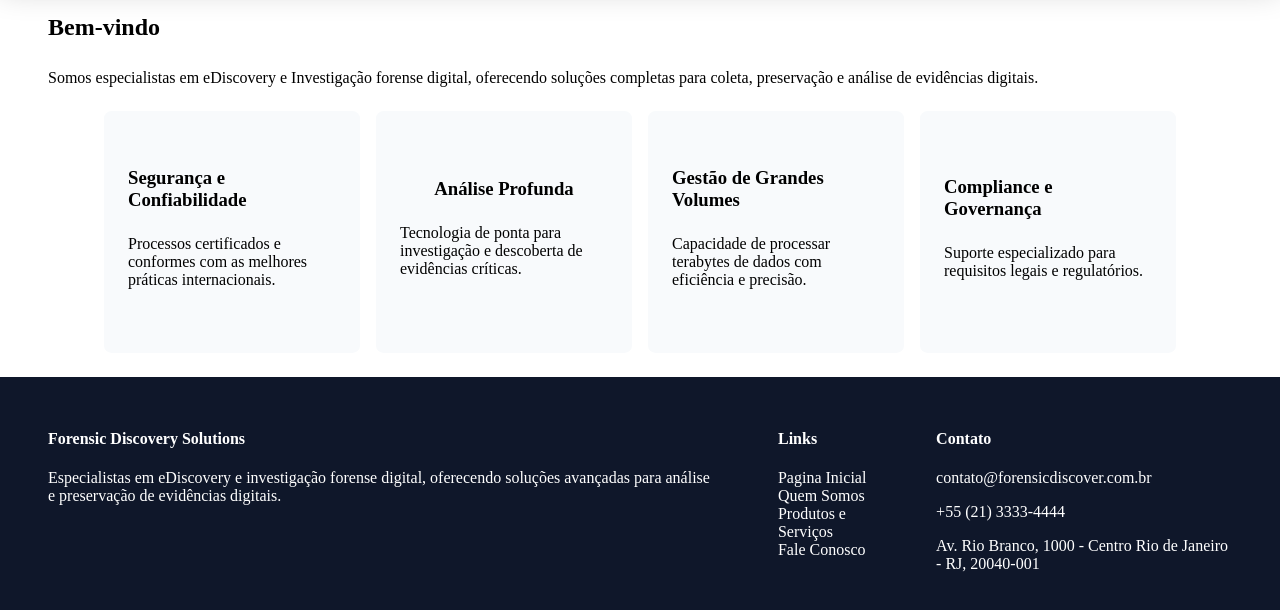
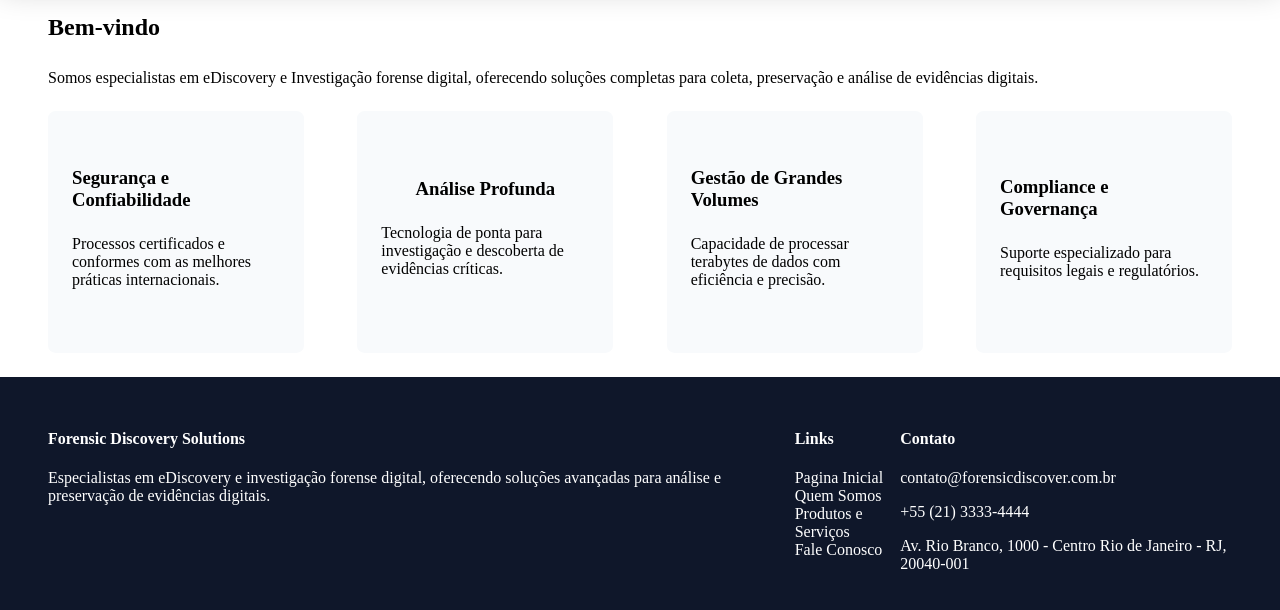
Before and after one commit to jpvilhena/Test-Web-Dev, a plain HTML site: page index.html in a window 1280 px wide. Shown: the part 602-1212 px from the top of the page. Drawn offline with Linux system fonts and the light colour scheme.

Commit message:
fixed flex issues on index css

```diff
--- a/styles.css
+++ b/styles.css
@@ -127,7 +127,7 @@ img {
 
 .card-container{
   display: flex;
-  justify-content: center;
+  justify-content: space-between;
   gap: 1rem;
 }
 
@@ -150,8 +150,7 @@ footer{
   display: flex;
   color: #fff;
   background-color: #0f172a;
-  justify-content: center;
-  gap: 5vw;
+  justify-content: space-between;
   padding: 2rem 3rem;
 }
 
```
